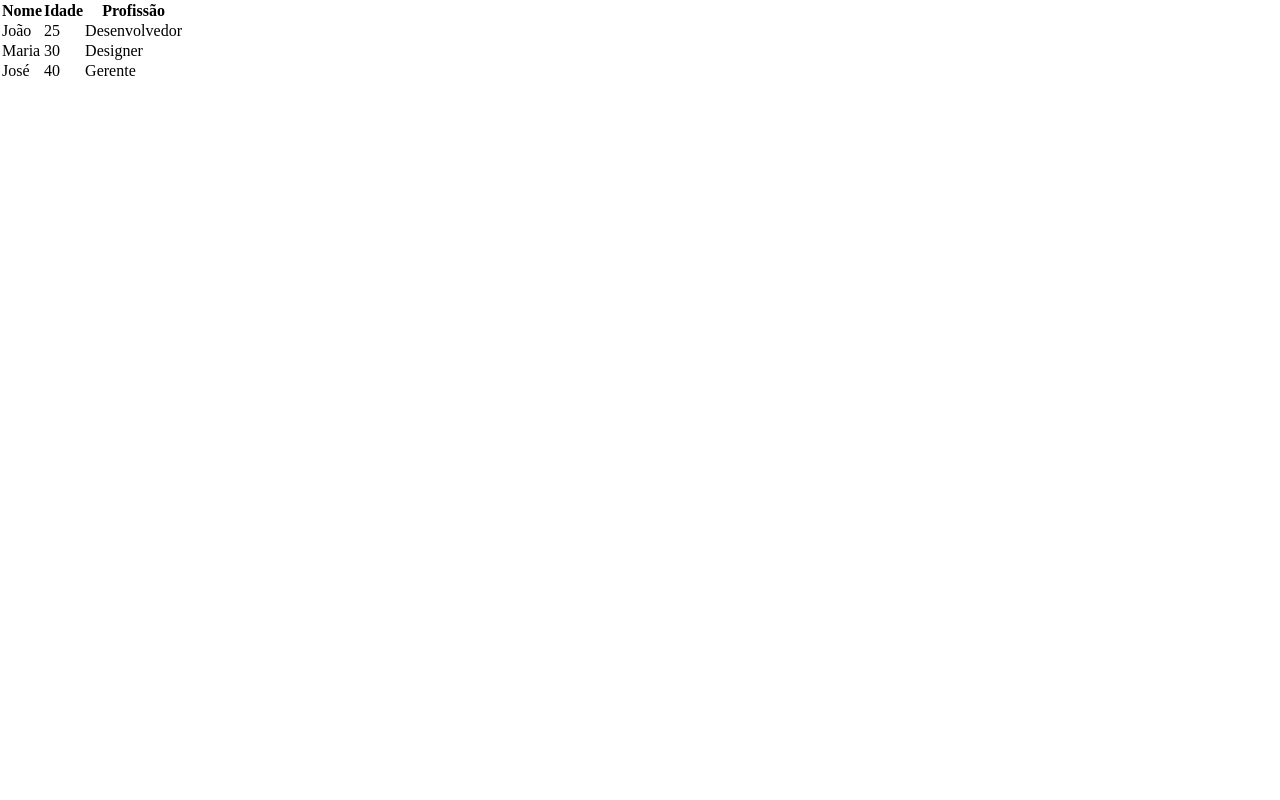
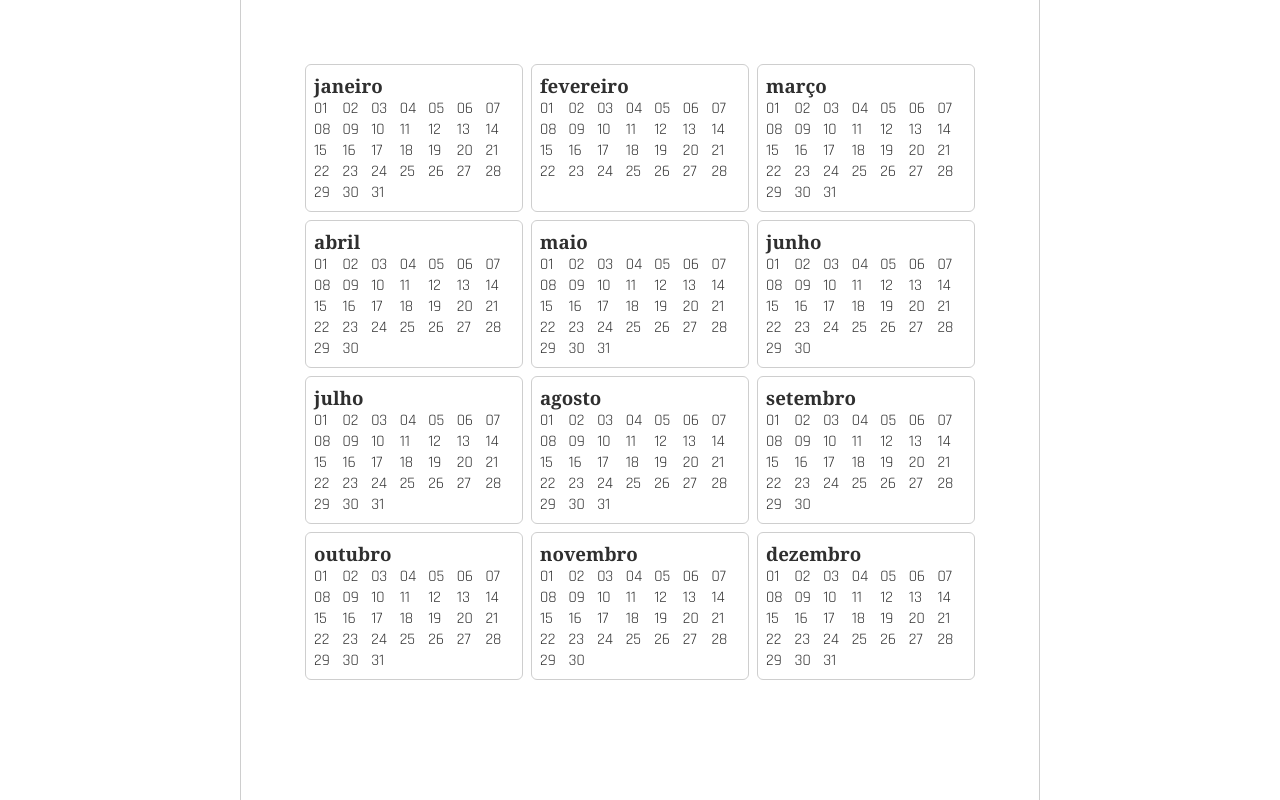
Before and after one commit to victormedeiros1/clients-birthday, a Vue app: page / in a window 1280 px wide. Built offline with nearby package versions, Linux system fonts and the light colour scheme.

Commit message:
feat: Calendar

```diff
--- a/src/App.vue
+++ b/src/App.vue
@@ -1,10 +1,12 @@
 <template>
-  <Table />
+  <Container>
+    <Calendar />
+  </Container>
 </template>
 
 <script setup lang="ts">
-import Table from "@/components/Table/Table.vue"
-
+import Container from "@/components/Container/Container.vue"
+import Calendar from "@/components/Calendar/Calendar.vue"
 </script>
 
 <style scoped lang="scss"></style>
--- /dev/null
+++ b/src/components/Calendar/Calendar.vue
@@ -0,0 +1,190 @@
+<template>
+    <div class="calendar">
+        <div class="month" v-for="month in calendar" :key="month.id">
+            <h3 class="month__name">{{ month.name }}</h3>
+            <div class="month__grid">
+                <span class="month__day" v-for="day, index in month.days" :key="day">
+                    {{ index.split('/')[0] }}
+                </span>
+            </div>
+        </div>
+    </div>
+</template>
+
+<script setup lang="ts">
+import { Month } from '@/types/Calendar';
+import { onMounted, ref } from 'vue';
+    const customers = [
+        {
+            id: 0,
+            name: 'João da Silva',
+            birthday: '01/01/2024'
+        },
+        {
+            id: 1,
+            name: 'Maria da Silva',
+            birthday: '02/01/2024'
+        },
+        {
+            id: 2,
+            name: 'José da Silva',
+            birthday: '03/01/2024'
+        },
+        {
+            id: 3,
+            name: 'José Victor',
+            birthday: '05/08/2024'
+        },
+        {
+            id: 3,
+            name: 'Luciano Silva',
+            birthday: '01/01/2024'
+        }
+    ]
+
+    const calendar = ref<Month[]>([
+        {
+            id: 0,
+            name: 'janeiro',
+            numberMonth: '01',
+            daysQuantity: 31,
+            days: {}
+        },
+        {
+            id: 1,
+            name: 'fevereiro',
+            numberMonth: '02',
+            daysQuantity: 28,
+            days: {}
+        },
+        {
+            id: 2,
+            name: 'março',
+            numberMonth: '03',
+            daysQuantity: 31,
+            days: {}
+        },
+        {
+            id: 3,
+            name: 'abril',
+            numberMonth: '04',
+            daysQuantity: 30,
+            days: {}
+        },
+        {
+            id: 4,
+            name: 'maio',
+            numberMonth: '05',
+            daysQuantity: 31,
+            days: {}
+        },
+        {
+            id: 5,
+            name: 'junho',
+            numberMonth: '06',
+            daysQuantity: 30,
+            days: {}
+        },
+        {
+            id: 6,
+            name: 'julho',
+            numberMonth: '07',
+            daysQuantity: 31,
+            days: {}
+        },
+        {
+            id: 7,
+            name: 'agosto',
+            numberMonth: '08',
+            daysQuantity: 31,
+            days: {}
+        },
+        {
+            id: 8,
+            name: 'setembro',
+            numberMonth: '09',
+            daysQuantity: 30,
+            days: {}
+        },
+        {
+            id: 9,
+            name: 'outubro',
+            numberMonth: '10',
+            daysQuantity: 31,
+            days: {}
+        },
+        {
+            id: 10,
+            name: 'novembro',
+            numberMonth: '11',
+            daysQuantity: 30,
+            days: {}
+        },
+        {
+            id: 11,
+            name: 'dezembro',
+            numberMonth: '12',
+            daysQuantity: 31,
+            days: {}
+        }
+    ])
+
+    function mountCalendar() {
+        calendar.value.forEach((month: Month) => {
+            for (let i = 1; i <= month.daysQuantity; i++) {
+                const DD = i < 10 ? `0${i}` : i
+                const MM = Number(month.numberMonth) < 10 ? `${month.numberMonth}` : month.numberMonth
+                const date = `${DD}/${MM}`
+                month.days[date] = []
+            }
+        })
+
+        fillCalendarWithBirthdays()
+    }
+
+    function fillCalendarWithBirthdays () {
+        calendar.value.forEach((month: Month) => {
+            customers.forEach(({ name, birthday }) => {
+                const dayBirthdayCustomer = birthday.split('/')[0]
+                const monthBirthdayCustomer = birthday.split('/')[1]
+
+                const keyBirthday = dayBirthdayCustomer + '/' + monthBirthdayCustomer
+
+                if (month.numberMonth === monthBirthdayCustomer) {
+                    month.days[keyBirthday].push({ name });
+                }
+            })
+        })
+    }
+
+    onMounted(() => {
+        mountCalendar()
+    })
+</script>
+
+<style scoped lang="scss">
+    .calendar {
+        display: grid;
+        grid-template-columns: repeat(3, 1fr);
+        gap: $g-8;
+    }
+
+    .month {
+        border: 1px solid $gray;
+        border-radius: .375rem;
+        padding: $p-8;
+
+        &__grid {
+            display: grid;
+            grid-template-columns: repeat(7, 1fr);
+        }
+    }
+
+    .one {
+        background-color: rgb(255, 0, 0, 0.1);
+    }
+
+    .two {
+        background-color: rgb(255, 255, 0, 0.1);
+    }
+</style>
--- a/src/components/Table/Table.vue
+++ /dev/null
@@ -1,33 +0,0 @@
-<template>
-    <table>
-        <thead>
-            <tr>
-                <th>Nome</th>
-                <th>Idade</th>
-                <th>Profissão</th>
-            </tr>
-        </thead>
-        <tbody>
-            <tr>
-                <td>João</td>
-                <td>25</td>
-                <td>Desenvolvedor</td>
-            </tr>
-            <tr>
-                <td>Maria</td>
-                <td>30</td>
-                <td>Designer</td>
-            </tr>
-            <tr>
-                <td>José</td>
-                <td>40</td>
-                <td>Gerente</td>
-            </tr>
-        </tbody>
-    </table>
-</template>
-
-<script setup lang="ts">
-</script>
-
-<style scoped lang="scss"></style>
--- /dev/null
+++ b/src/types/Calendar.ts
@@ -0,0 +1,21 @@
+export interface Calendar {
+    [month: string]: {
+        days: number[]
+    }
+}
+
+export interface Month {
+    id: number,
+    name: string,
+    numberMonth: string,
+    daysQuantity: number,
+    days: { [key: string]: Day[] },
+}
+
+export interface Day {
+    [date: string]: string
+};
+
+export interface BirthdayCustomers  {
+    name: string
+}
```
